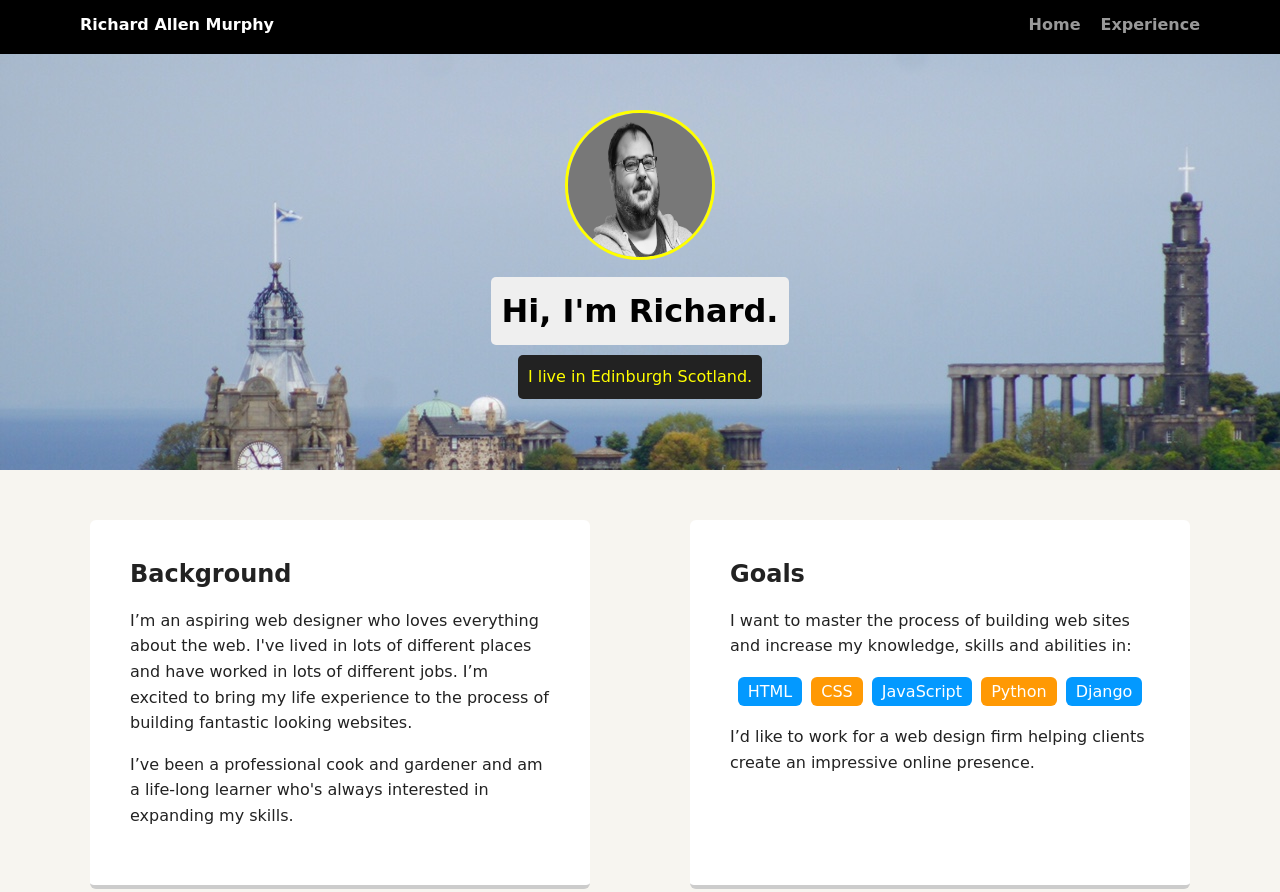
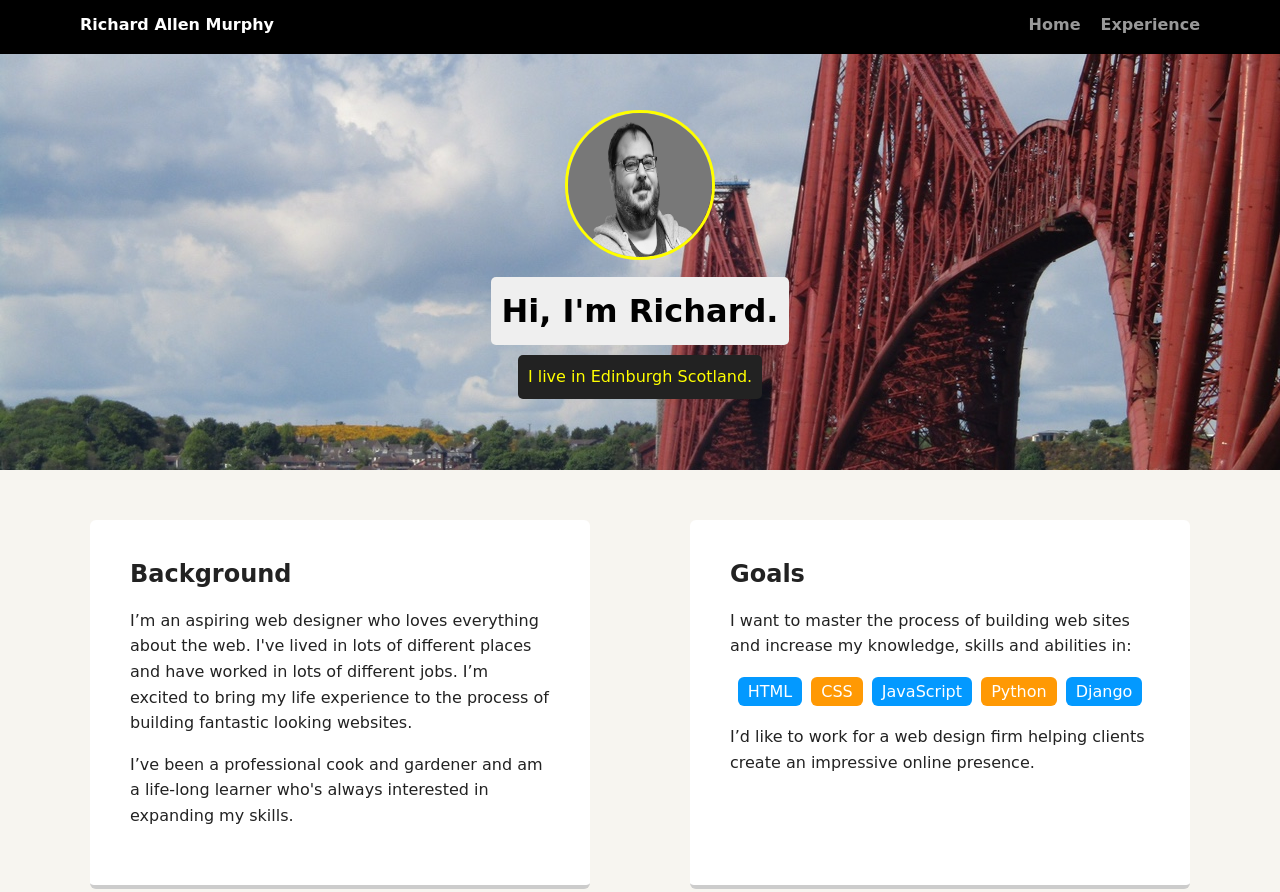
Before and after one commit to xeonray/project, a plain HTML site: page index.html in a window 1280 px wide. Shown: the top 892 px of the page. Drawn offline with Linux system fonts and the light colour scheme; a web font is replaced by a local one.

Commit message:
more tweeking

```diff
--- a/styles.css
+++ b/styles.css
@@ -57,8 +57,8 @@ a:hover {
 
 header {
   text-align: center;
-  background: url('images/edinburgh1.jpg') no-repeat top center ;
-  background-size: center;
+  background: url('images/edinburgh.jpg') no-repeat fixed center;
+  background-size: cover;
   overflow: hidden;
   padding-top: 60px;
 }
```
